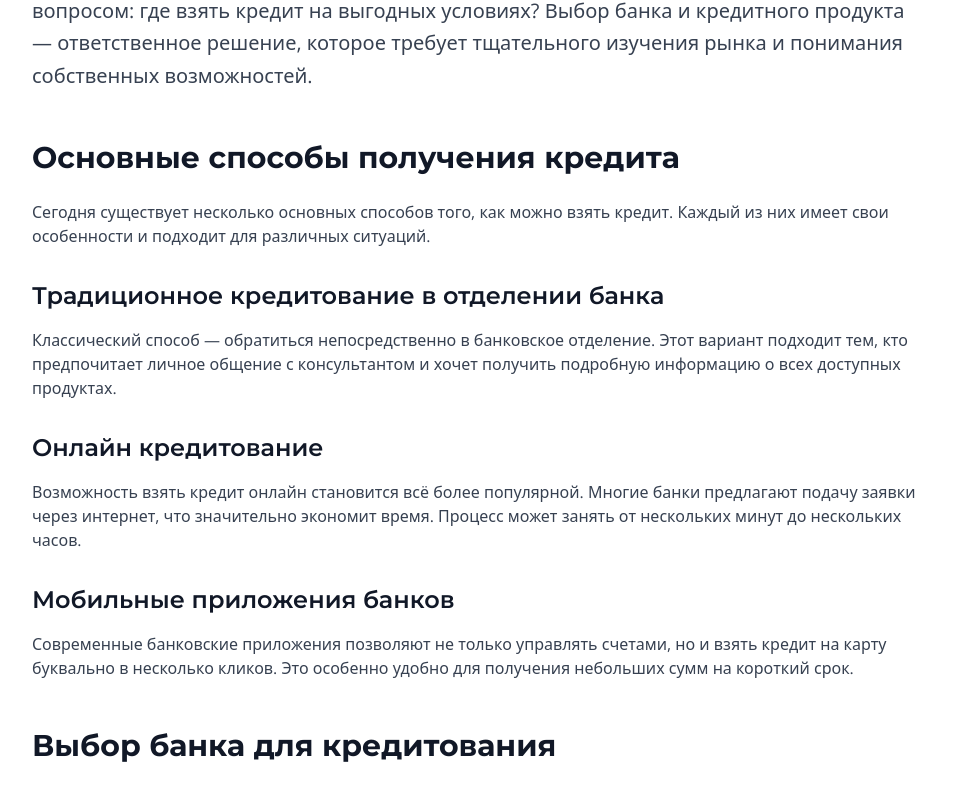
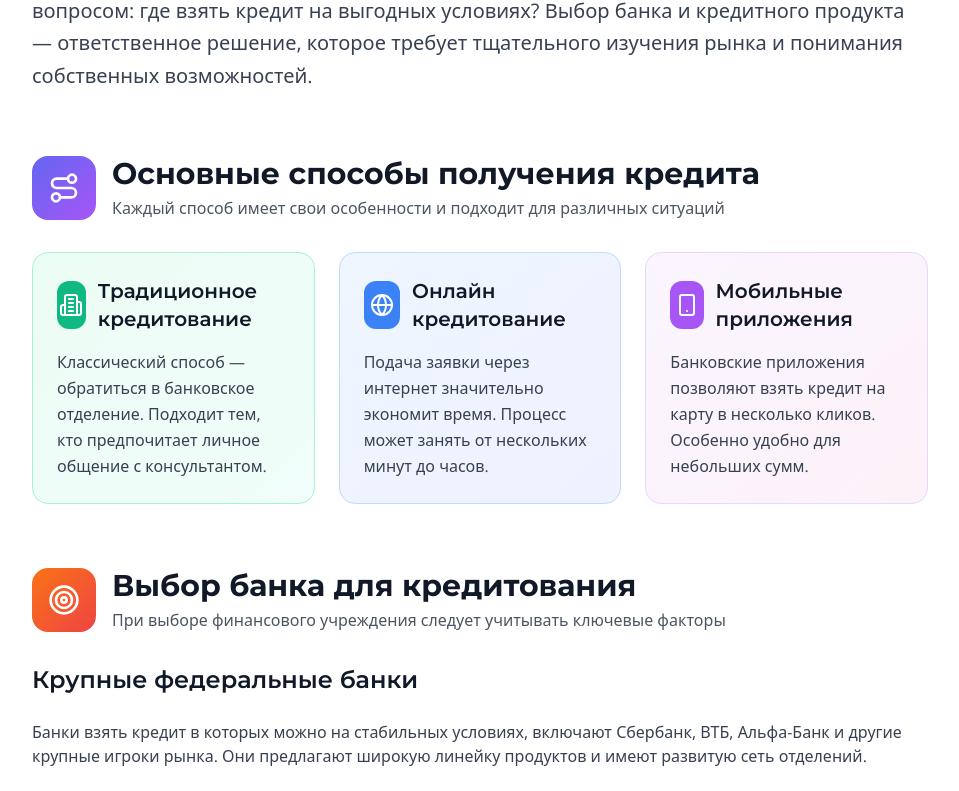
Before and after one commit to pr-poehali-dev/credit-loan-project-1, a React (Vite) app: page / in a window 1280 px wide. Shown: the part 2348-3139 px from the top of the page, without its empty margins (160-1119 px from the left). Built offline with nearby package versions, Linux system fonts and the light colour scheme.

Commit message:
Добавлен текст о кредитовании

```diff
--- a/src/pages/Index.tsx
+++ b/src/pages/Index.tsx
@@ -394,40 +394,81 @@ const Index = () => {
             В современном мире финансовые потребности граждан растут, и многие задаются вопросом: где взять кредит на выгодных условиях? Выбор банка и кредитного продукта — ответственное решение, которое требует тщательного изучения рынка и понимания собственных возможностей.
           </p>
 
-          <h2 className="text-3xl font-bold text-gray-900 mt-12 mb-6">
+          <div className="mt-16 mb-8">
+            <div className="flex items-center space-x-4 mb-6">
+              <div className="w-16 h-16 bg-gradient-to-br from-indigo-500 to-purple-500 rounded-2xl flex items-center justify-center">
+                <Icon name="Route" className="w-8 h-8 text-white" />
+              </div>
+              <div>
+                <h2 className="text-3xl font-bold text-gray-900">
                   Основные способы получения кредита
                 </h2>
-          <p className="text-gray-700 mb-6">
-            Сегодня существует несколько основных способов того, как можно взять кредит. Каждый из них имеет свои особенности и подходит для различных ситуаций.
+                <p className="text-gray-600 mt-1">
+                  Каждый способ имеет свои особенности и подходит для различных ситуаций
                 </p>
+              </div>
+            </div>
+          </div>
 
-          <h3 className="text-2xl font-semibold text-gray-900 mt-8 mb-4">
-            Традиционное кредитование в отделении банка
+          <div className="grid lg:grid-cols-3 gap-6">
+            <div className="bg-gradient-to-br from-emerald-50 to-teal-50 border border-emerald-200 rounded-2xl p-6">
+              <div className="flex items-center space-x-3 mb-4">
+                <div className="w-12 h-12 bg-emerald-500 rounded-xl flex items-center justify-center">
+                  <Icon name="Building2" className="w-6 h-6 text-white" />
+                </div>
+                <h3 className="text-xl font-semibold text-gray-900">
+                  Традиционное кредитование
                 </h3>
-          <p className="text-gray-700 mb-6">
-            Классический способ — обратиться непосредственно в банковское отделение. Этот вариант подходит тем, кто предпочитает личное общение с консультантом и хочет получить подробную информацию о всех доступных продуктах.
+              </div>
+              <p className="text-gray-700 leading-relaxed">
+                Классический способ — обратиться в банковское отделение. Подходит тем, кто предпочитает личное общение с консультантом.
               </p>
+            </div>
 
-          <h3 className="text-2xl font-semibold text-gray-900 mt-8 mb-4">
+            <div className="bg-gradient-to-br from-blue-50 to-indigo-50 border border-blue-200 rounded-2xl p-6">
+              <div className="flex items-center space-x-3 mb-4">
+                <div className="w-12 h-12 bg-blue-500 rounded-xl flex items-center justify-center">
+                  <Icon name="Globe" className="w-6 h-6 text-white" />
+                </div>
+                <h3 className="text-xl font-semibold text-gray-900">
                   Онлайн кредитование
                 </h3>
-          <p className="text-gray-700 mb-6">
-            Возможность взять кредит онлайн становится всё более популярной. Многие банки предлагают подачу заявки через интернет, что значительно экономит время. Процесс может занять от нескольких минут до нескольких часов.
+              </div>
+              <p className="text-gray-700 leading-relaxed">
+                Подача заявки через интернет значительно экономит время. Процесс может занять от нескольких минут до часов.
               </p>
+            </div>
 
-          <h3 className="text-2xl font-semibold text-gray-900 mt-8 mb-4">
-            Мобильные приложения банков
+            <div className="bg-gradient-to-br from-purple-50 to-pink-50 border border-purple-200 rounded-2xl p-6">
+              <div className="flex items-center space-x-3 mb-4">
+                <div className="w-12 h-12 bg-purple-500 rounded-xl flex items-center justify-center">
+                  <Icon name="Smartphone" className="w-6 h-6 text-white" />
+                </div>
+                <h3 className="text-xl font-semibold text-gray-900">
+                  Мобильные приложения
                 </h3>
-          <p className="text-gray-700 mb-6">
-            Современные банковские приложения позволяют не только управлять счетами, но и взять кредит на карту буквально в несколько кликов. Это особенно удобно для получения небольших сумм на короткий срок.
+              </div>
+              <p className="text-gray-700 leading-relaxed">
+                Банковские приложения позволяют взять кредит на карту в несколько кликов. Особенно удобно для небольших сумм.
               </p>
+            </div>
+          </div>
 
-          <h2 className="text-3xl font-bold text-gray-900 mt-12 mb-6">
+          <div className="mt-16 mb-8">
+            <div className="flex items-center space-x-4 mb-6">
+              <div className="w-16 h-16 bg-gradient-to-br from-orange-500 to-red-500 rounded-2xl flex items-center justify-center">
+                <Icon name="Target" className="w-8 h-8 text-white" />
+              </div>
+              <div>
+                <h2 className="text-3xl font-bold text-gray-900">
                   Выбор банка для кредитования
                 </h2>
-          <p className="text-gray-700 mb-6">
-            Вопрос "в каком банке лучше взять кредит в банке" волнует многих заёмщиков. При выборе финансового учреждения следует учитывать несколько ключевых факторов.
+                <p className="text-gray-600 mt-1">
+                  При выборе финансового учреждения следует учитывать ключевые факторы
                 </p>
+              </div>
+            </div>
+          </div>
 
           <h3 className="text-2xl font-semibold text-gray-900 mt-8 mb-6">
             Крупные федеральные банки
```
Lines whose indentation alone changed are shown as unchanged.
